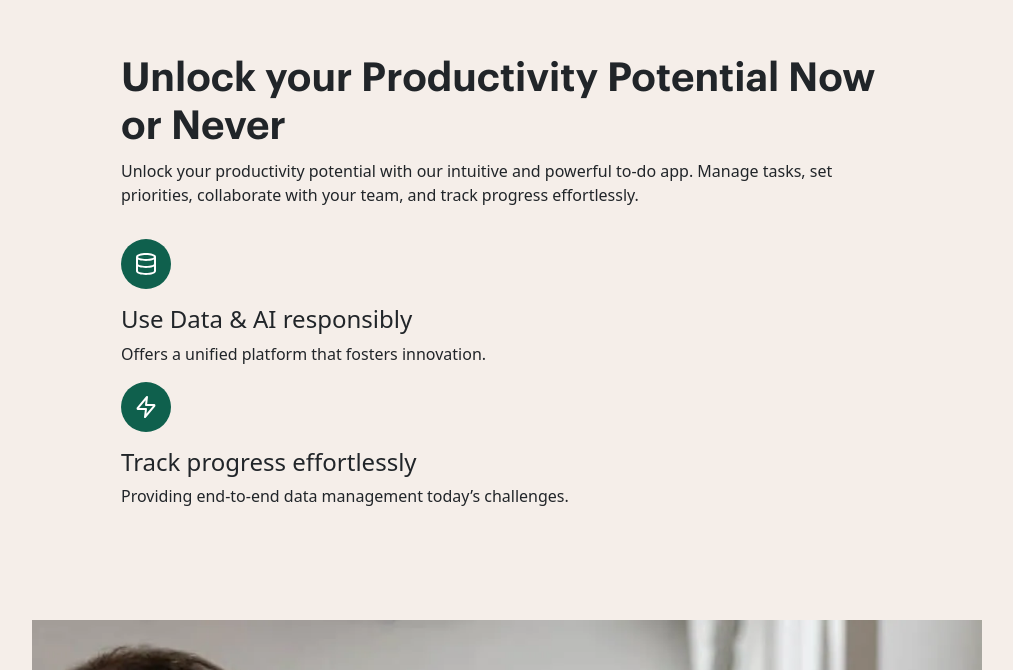
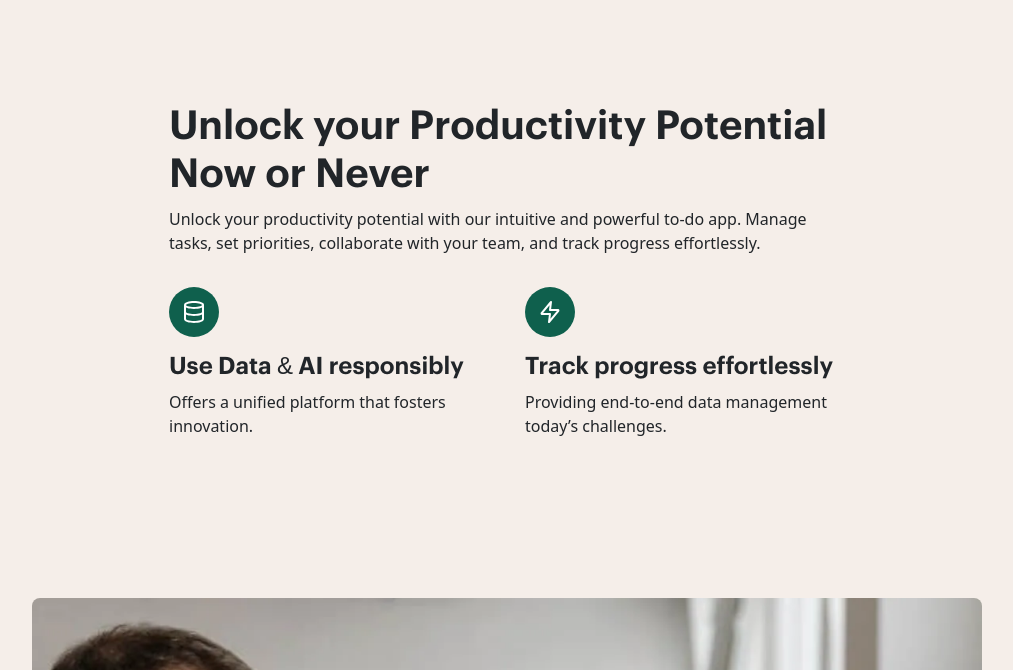
Before and after one commit to hawaryo/software-company, a Next.js app: page / in a window 1280 px wide. Shown: the part 3510-4180 px from the top of the page, without its empty margins (133-1146 px from the left). Built offline with nearby package versions, Linux system fonts and the light colour scheme.

Commit message:
fix: home page Detail Section responsiveness

```diff
--- a/src/app/(home)/page.jsx
+++ b/src/app/(home)/page.jsx
@@ -1,4 +1,3 @@
-import styles from "./page.module.scss";
 import HomeHeader from "@/components/home/HomeHeader";
 import FeaturesSection from "@/components/home/FeaturesSection";
 import DetailsSection from "@/components/home/DetailsSection";
--- a/src/components/home/DetailsSection.jsx
+++ b/src/components/home/DetailsSection.jsx
@@ -152,7 +152,7 @@ export default function DetailsSection() {
           </p>
 
           <div className={styles.featuresList}>
-            <div>
+            <div className={styles.featuresListCard}>
               <div className={styles.featureIcon}>
                 <svg
                   width="24"
@@ -173,7 +173,7 @@ export default function DetailsSection() {
               <p>Offers a unified platform that fosters innovation.</p>
             </div>
 
-            <div>
+            <div className={styles.featuresListCard}>
               <div className={styles.featureIcon}>
                 <svg
                   width="24"
--- a/src/components/home/DetailsSection.module.scss
+++ b/src/components/home/DetailsSection.module.scss
@@ -4,7 +4,7 @@
 .detailsSection {
     background-color: color.$tertiary-color;
 
-    @media screen and (min-width: 1900px) {
+    @media screen and (min-width: 1950px) {
         display: flex;
         flex-direction: column;
         align-items: center;
@@ -25,6 +25,7 @@
 
         .detailsMainImage {
             max-width: 100%;
+            border-radius: 8px;
         }
 
         .detailsContentContainer {
@@ -87,7 +88,7 @@
         }
 
         .detailsContentContainer {
-            padding: 64px;
+            padding: 112px;
             max-width: 900px;
             flex: 1 1 500px;
 
@@ -108,8 +109,10 @@
             .featuresList {
                 margin-top: 32px;
                 display: flex;
+                justify-content: space-between;
                 flex-wrap: wrap;
 
+                .featuresListCard {
                     .featureIcon {
                         display: flex;
                         justify-content: center;
@@ -122,12 +125,23 @@
                         background-color: color.$quaternary-color;
                     }
 
+                    h4 {
+                        font-family: font.$tertiary-font;
+                    }
+
+                    p {
+                        max-width: 320px;
+                    }
+
+
+                }
 
             }
         }
 
         .detailsSecondaryImage {
             max-width: 100%;
+            border-radius: 8px;
         }
     }
 }
```
Also changed, not shown: src/app/(home)/page.module.scss (deleted). Lines whose indentation alone changed are shown as unchanged.
